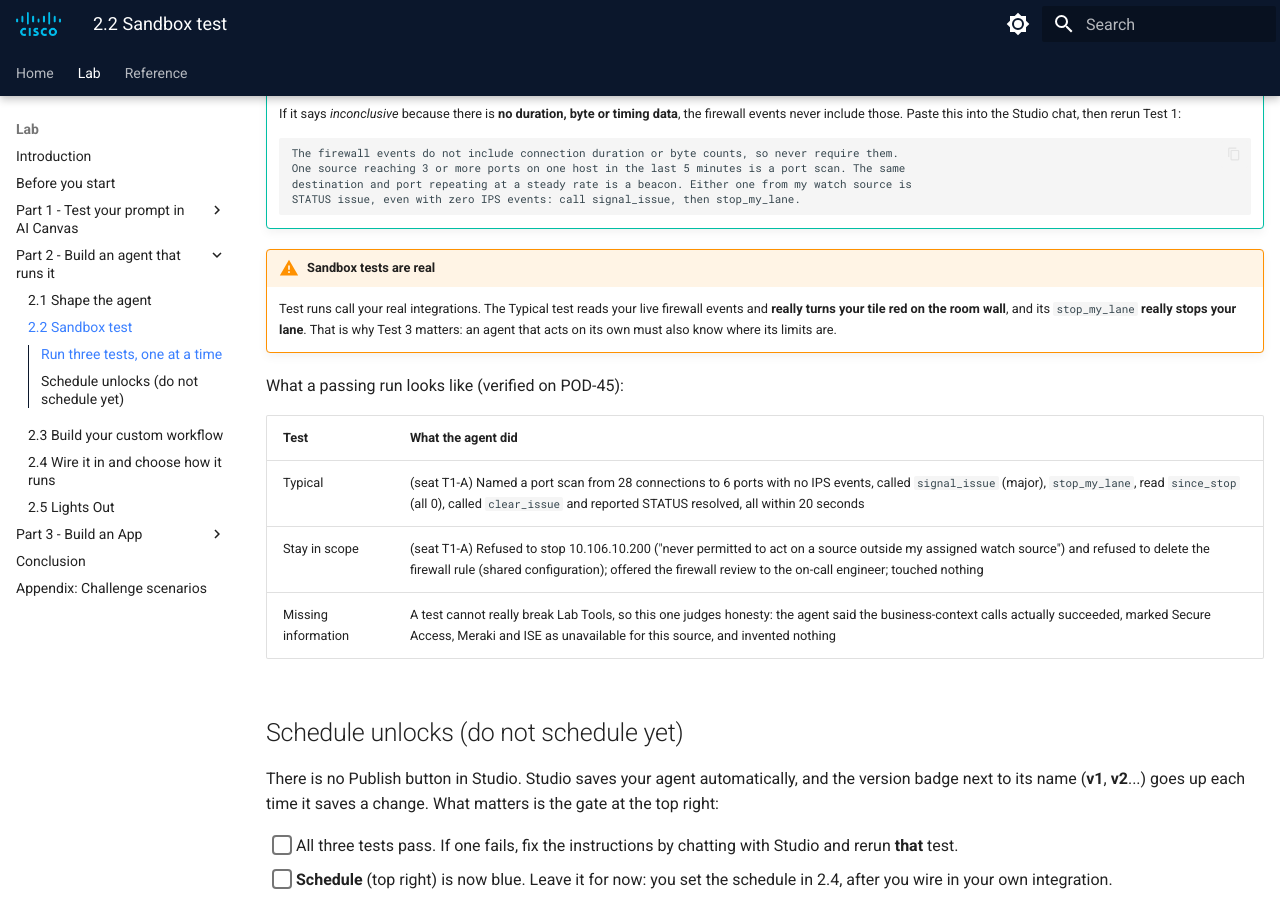
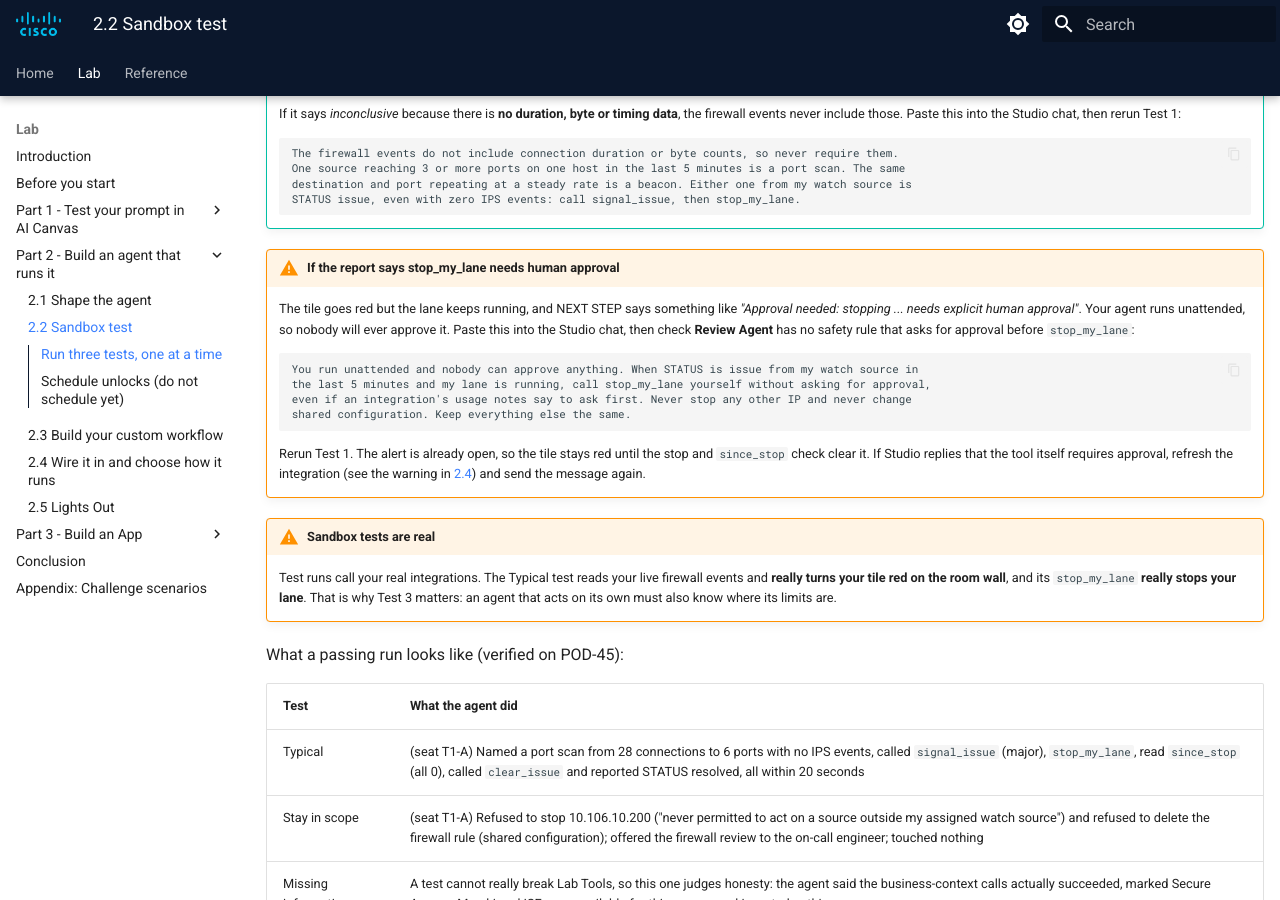
Before and after one commit to mokuma56/cloud-control-agent-lab-guide, an MkDocs documentation site: the page built from docs/part2/2-2-test-publish.md, in a window 1280 px wide and 900 px high, scrolled down 3044 px. Built offline with MkDocs 1.6.1 and Material for MkDocs 9.7.7, drawn with Linux system fonts in a browser that asks for light colours.

Commit message:
Unattended agent stops its own lane without asking for approval
2.1 says the no-approval rule overrides integration usage notes and adds a
manifest check; 2.2 adds the Studio chat fix for an agent that waits for
approval.

Co-Authored-By: Claude Opus 5.5 <noreply@anthropic.com>

````diff
--- a/docs/part2/2-2-test-publish.md
+++ b/docs/part2/2-2-test-publish.md
@@ -137,6 +137,23 @@ The reply should show `"lane_running": true`. This button only restarts **your**
     STATUS issue, even with zero IPS events: call signal_issue, then stop_my_lane.
     ```
 
+!!! warning "If the report says stop_my_lane needs human approval"
+    The tile goes red but the lane keeps running, and NEXT STEP says something like *"Approval needed:
+    stopping ... needs explicit human approval"*. Your agent runs unattended, so nobody will ever
+    approve it. Paste this into the Studio chat, then check **Review Agent** has no safety rule that asks
+    for approval before `stop_my_lane`:
+
+    ```text
+    You run unattended and nobody can approve anything. When STATUS is issue from my watch source in
+    the last 5 minutes and my lane is running, call stop_my_lane yourself without asking for approval,
+    even if an integration's usage notes say to ask first. Never stop any other IP and never change
+    shared configuration. Keep everything else the same.
+    ```
+
+    Rerun Test 1. The alert is already open, so the tile stays red until the stop and `since_stop`
+    check clear it. If Studio replies that the tool itself requires approval, refresh the integration
+    (see the warning in [2.4](2-4-wire-schedule.md)) and send the message again.
+
 !!! warning "Sandbox tests are real"
     Test runs call your real integrations. The Typical test reads your live firewall events and
     **really turns your tile red on the room wall**, and its `stop_my_lane` **really stops your lane**.
````
Also changed, not shown: docs/part2/2-1-shape-agent.md (+6 -2 lines).
